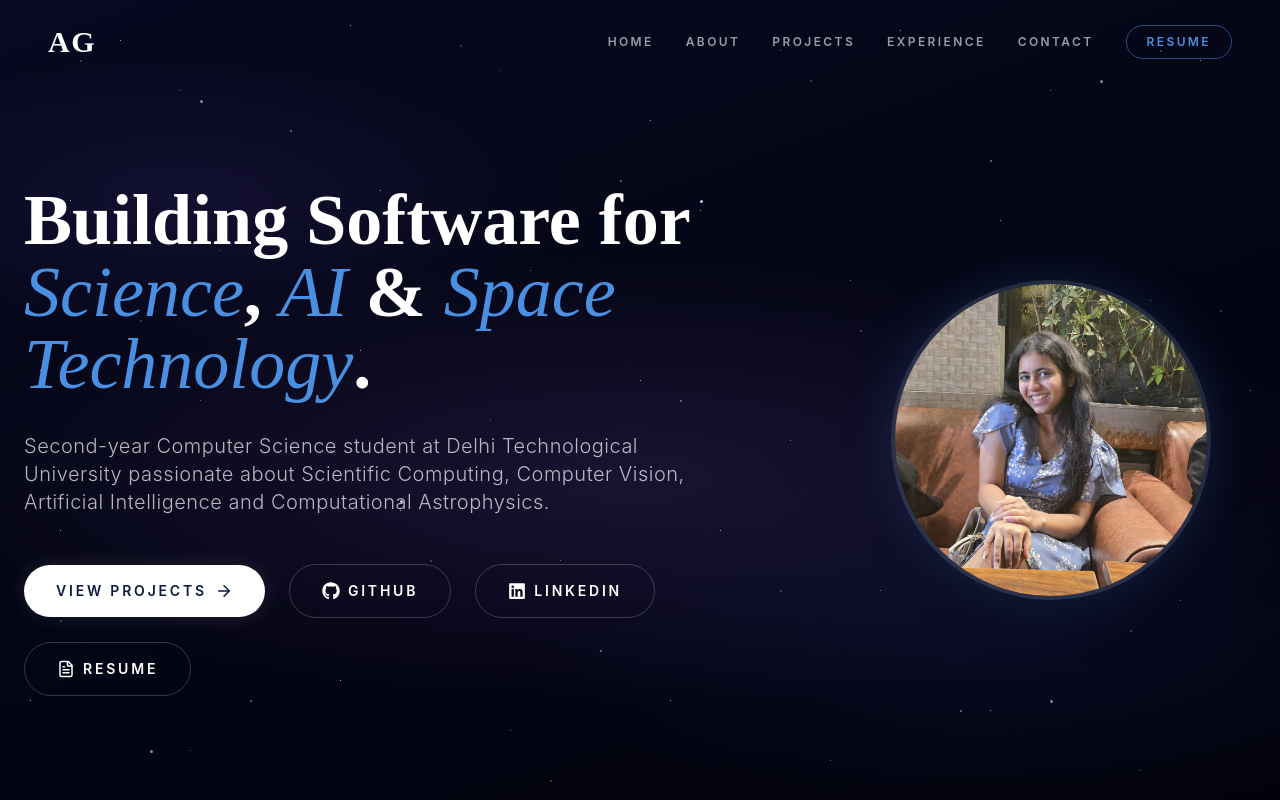
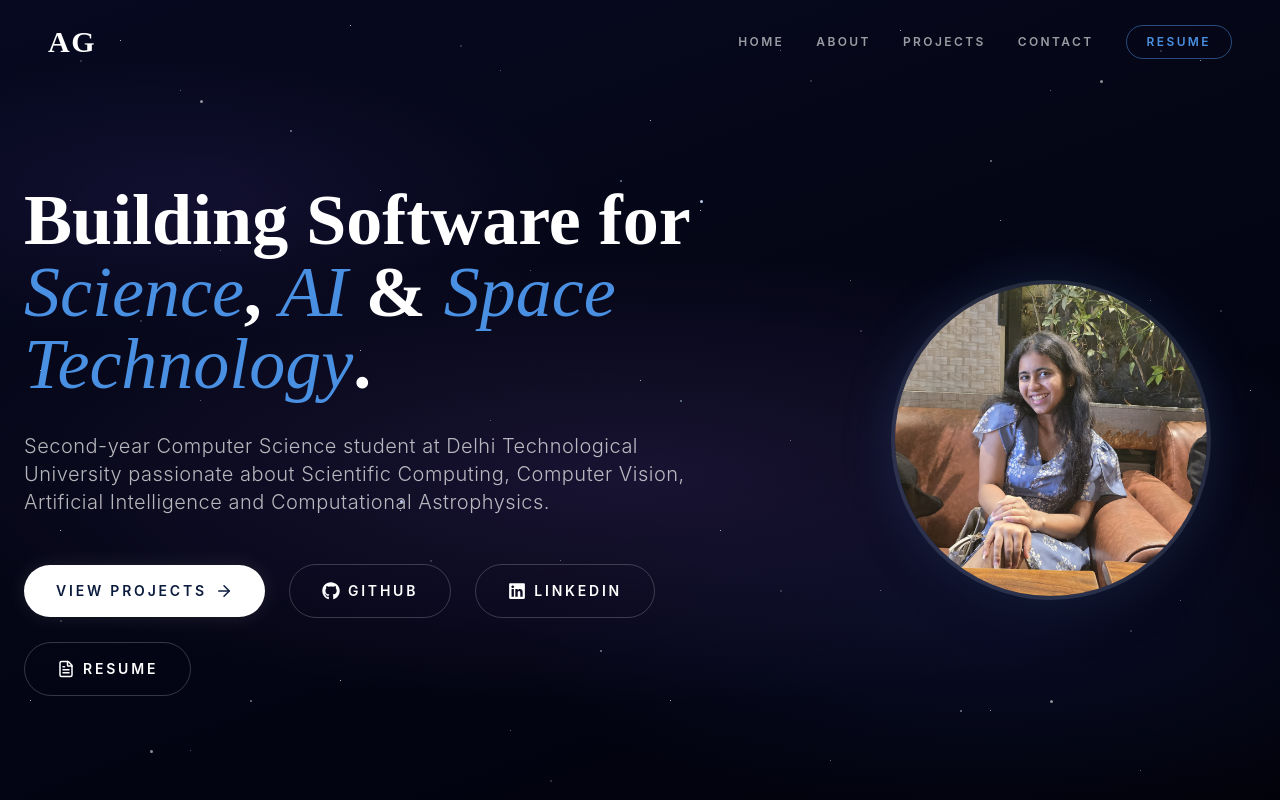
Before and after one commit to abhishtagyanda-png/htmlportfolioo, a React (Vite) app: page / in a window 1280 px wide. Shown: the top 800 px of the page. Built offline with nearby package versions, Linux system fonts and the light colour scheme.

Commit message:
Remove trajectory (Timeline) section

```diff
--- a/src/App.jsx
+++ b/src/App.jsx
@@ -5,7 +5,7 @@ import Hero from './components/sections/Hero';
 import About from './components/sections/About';
 import Projects from './components/sections/Projects';
 import TechStack from './components/sections/TechStack';
-import Timeline from './components/sections/Timeline';
+
 import Achievements from './components/sections/Achievements';
 import Contact from './components/sections/Contact';
 
@@ -29,7 +29,7 @@ function App() {
           <About />
           <Projects />
           <TechStack />
-          <Timeline />
+
           <Achievements />
           <Contact />
         </main>
--- a/src/components/layout/Navbar.jsx
+++ b/src/components/layout/Navbar.jsx
@@ -6,7 +6,7 @@ const navLinks = [
   { name: 'Home', to: 'home' },
   { name: 'About', to: 'about' },
   { name: 'Projects', to: 'projects' },
-  { name: 'Experience', to: 'timeline' },
+
   { name: 'Contact', to: 'contact' },
 ];
 
```
